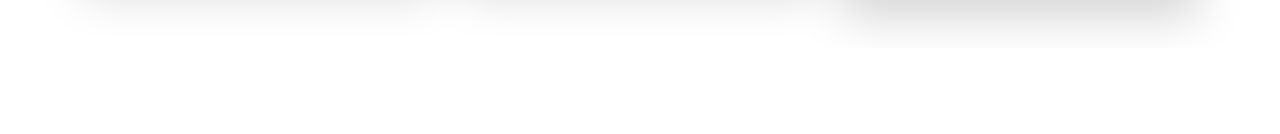
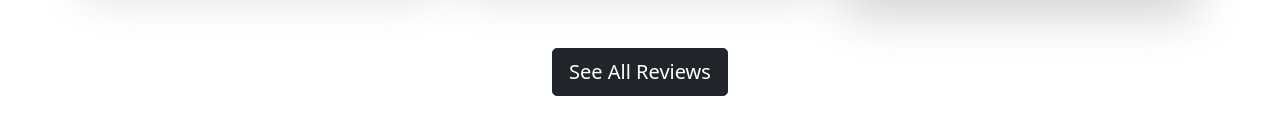
Before and after one commit to faisalchy64/product-analysis-website, a React (Create React App) app: page / in a window 1280 px wide. Shown: the part 894-1028 px from the top of the page. Before the commit the page ends 942 px from the top, so only its background shows below. Built offline with nearby package versions, Linux system fonts and the light colour scheme.

Commit message:
make home component and a custom hook useReview

```diff
--- a/src/components/Home/Home.js
+++ b/src/components/Home/Home.js
@@ -1,4 +1,5 @@
 import { Button, Col, Container, Row } from "react-bootstrap";
+import { LinkContainer } from "react-router-bootstrap";
 import useReview from "../../hooks/useReview";
 import ReviewCard from "../ReviewCard/ReviewCard";
 
@@ -64,6 +65,13 @@ function Home() {
                     </Col>
                 ))}
             </Row>
+            <div className="text-center my-5">
+                <LinkContainer to="reviews">
+                    <Button variant="dark" size="lg">
+                        See All Reviews
+                    </Button>
+                </LinkContainer>
+            </div>
         </Container>
     );
 }
```
